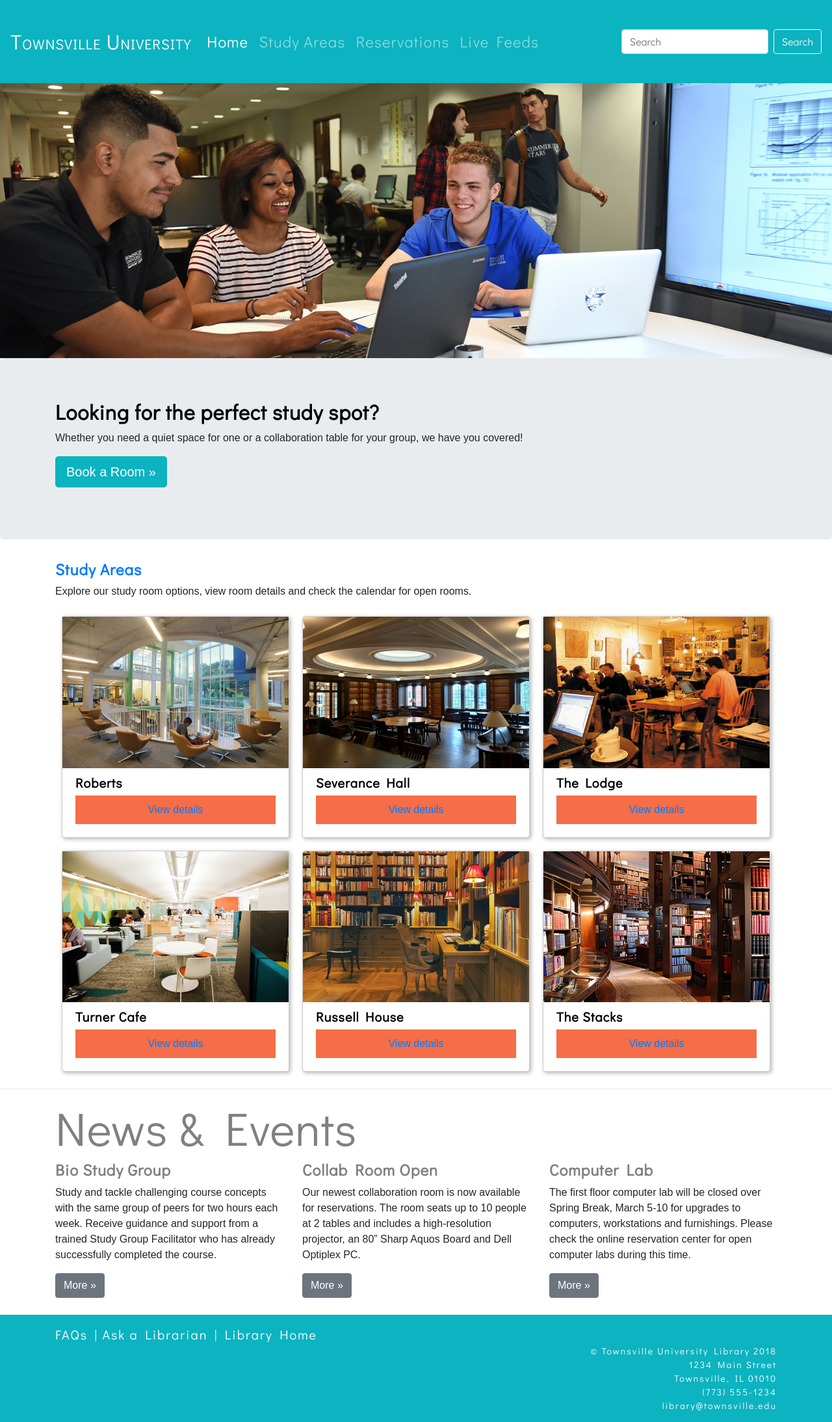
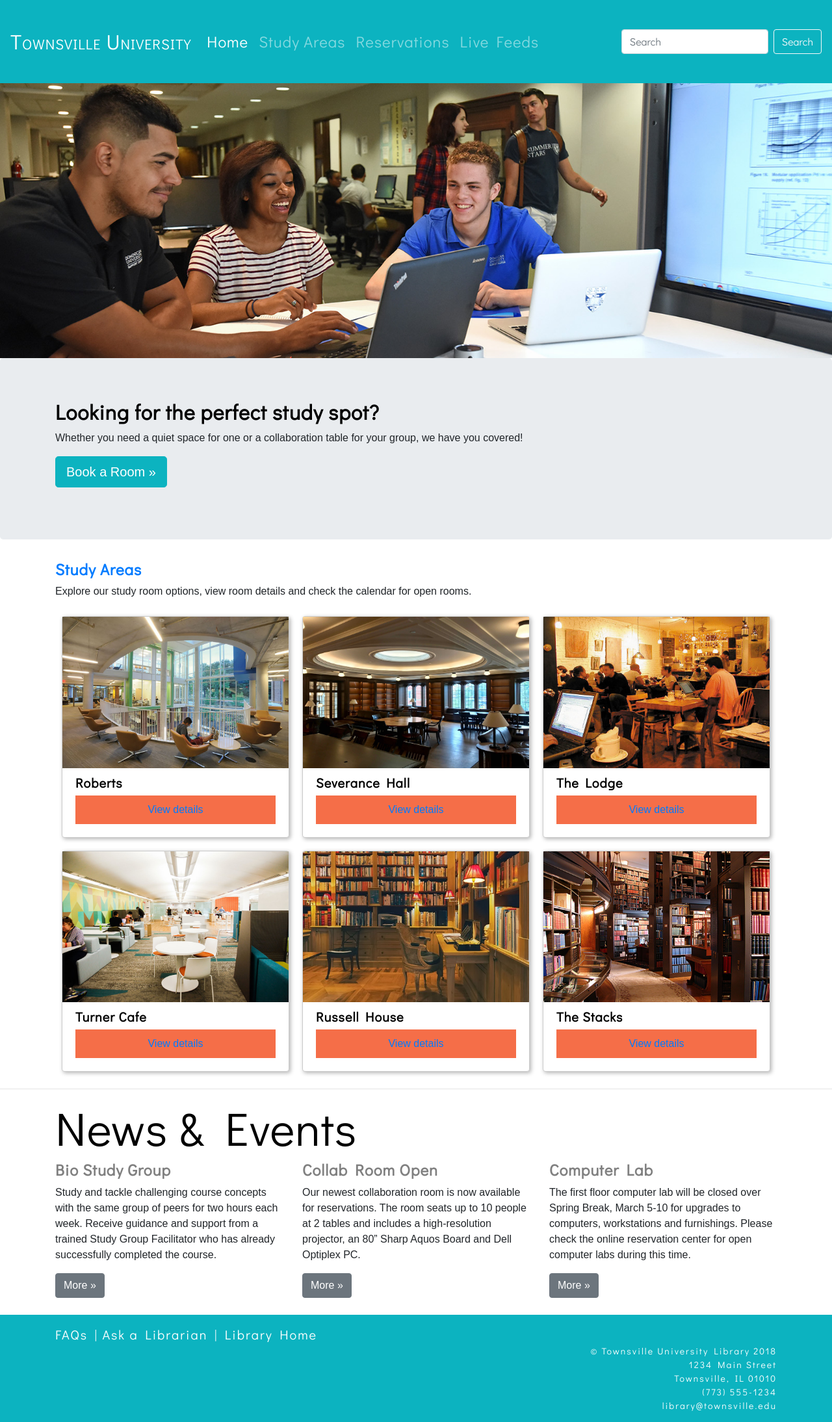
Before and after one commit to DOMLIS786/GAstudyareas, a Jekyll site: the page built from index.html, in a window 1280 px wide. Shown: the whole page at 65% size. Built offline with Jekyll 4.4.1, drawn with Linux system fonts in a browser that asks for light colours.

Commit message:
Update index.html

```diff
--- a/index.html
+++ b/index.html
@@ -70,7 +70,7 @@
 <hr>
 
  <section class="container">
-                <h2 class="display-3">News & Events</h2>
+                <h3 class="display-3">News & Events</h3>
   <article class="news">
         <div class="row">
           <div class="col-md-4">
```
